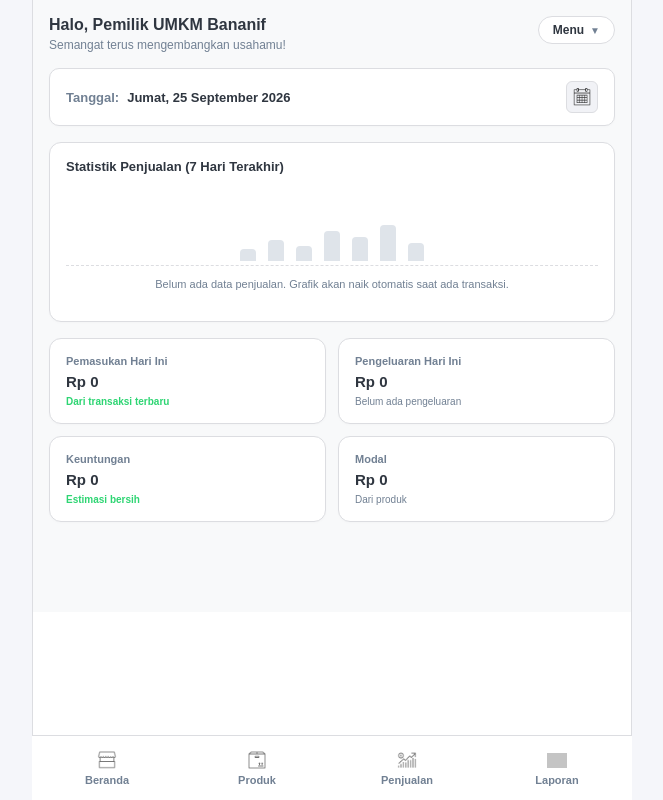
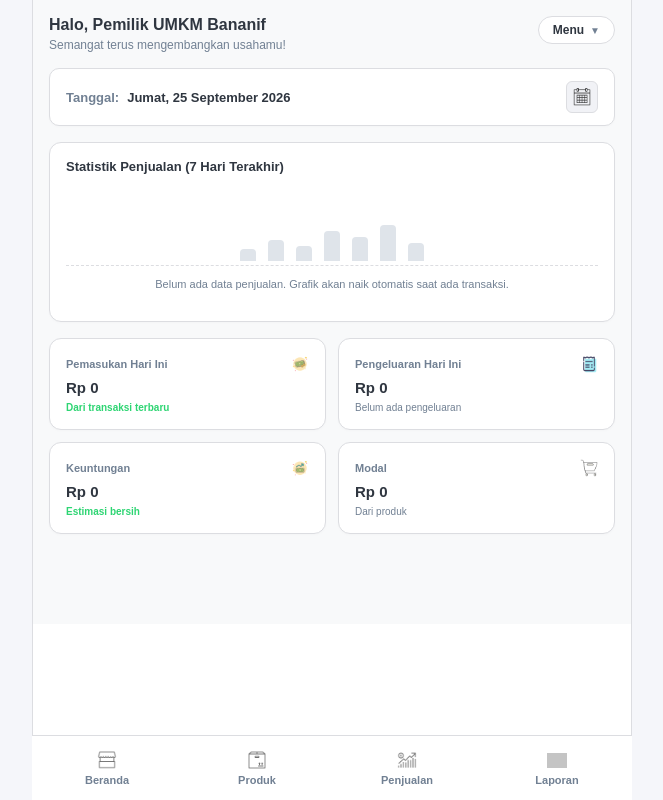
Before and after one commit to deasywal/hope-pwa, a Vue app in the folder hope-pwa/: page / in a window 1280 px wide. Shown: the whole page, without its empty margins (308-971 px from the left). Built offline with nearby package versions, Linux system fonts and the light colour scheme; grey boxes are pictures that could not be loaded.

Commit message:
update Icon Dashboard

```diff
--- a/hope-pwa/src/views/DashboardView.vue
+++ b/hope-pwa/src/views/DashboardView.vue
@@ -147,28 +147,40 @@ const logout = () => {
       </div>
     </section>
 
-    <!-- Kartu Informasi Keuangan -->
+    <!-- Kartu Informasi Keuangan dengan Ikon -->
     <section class="financial-grid">
       <div class="card info-card">
-        <span class="card-title">Pemasukan Hari Ini</span>
+        <div class="card-header-flex">
+          <span class="card-title">Pemasukan Hari Ini</span>
+          <img src="/images/icons8-money-50.png" alt="Pemasukan" class="card-icon" />
+        </div>
         <h4 class="card-value">Rp {{ totalPemasukan.toLocaleString() }}</h4>
         <span class="card-trend up">Dari transaksi terbaru</span>
       </div>
 
       <div class="card info-card">
-        <span class="card-title">Pengeluaran Hari Ini</span>
+        <div class="card-header-flex">
+          <span class="card-title">Pengeluaran Hari Ini</span>
+          <img src="/images/icons8-bill-50.png" alt="Pengeluaran" class="card-icon" />
+        </div>
         <h4 class="card-value">Rp 0</h4>
         <span class="card-trend">Belum ada pengeluaran</span>
       </div>
 
       <div class="card info-card">
-        <span class="card-title">Keuntungan</span>
+        <div class="card-header-flex">
+          <span class="card-title">Keuntungan</span>
+          <img src="/images/icons8-profit-50.png" alt="Keuntungan" class="card-icon" />
+        </div>
         <h4 class="card-value">Rp {{ totalKeuntungan.toLocaleString() }}</h4>
         <span class="card-trend up">Estimasi bersih</span>
       </div>
 
       <div class="card info-card">
-        <span class="card-title">Modal</span>
+        <div class="card-header-flex">
+          <span class="card-title">Modal</span>
+          <img src="/images/icons8-stock-50.png" alt="Modal" class="card-icon" />
+        </div>
         <h4 class="card-value">Rp {{ totalModal.toLocaleString() }}</h4>
         <span class="card-trend">Dari produk</span>
       </div>
@@ -418,11 +430,25 @@ const logout = () => {
   justify-content: space-between;
 }
 
+.card-header-flex {
+  display: flex;
+  justify-content: space-between;
+  align-items: center;
+  margin-bottom: 6px;
+}
+
 .card-title {
   font-size: 11px;
   color: #718093;
   font-weight: bold;
-  margin-bottom: 6px;
+  margin-bottom: 0;
+}
+
+.card-icon {
+  width: 18px;
+  height: 18px;
+  object-fit: contain;
+  opacity: 0.8;
 }
 
 .card-value {
```
